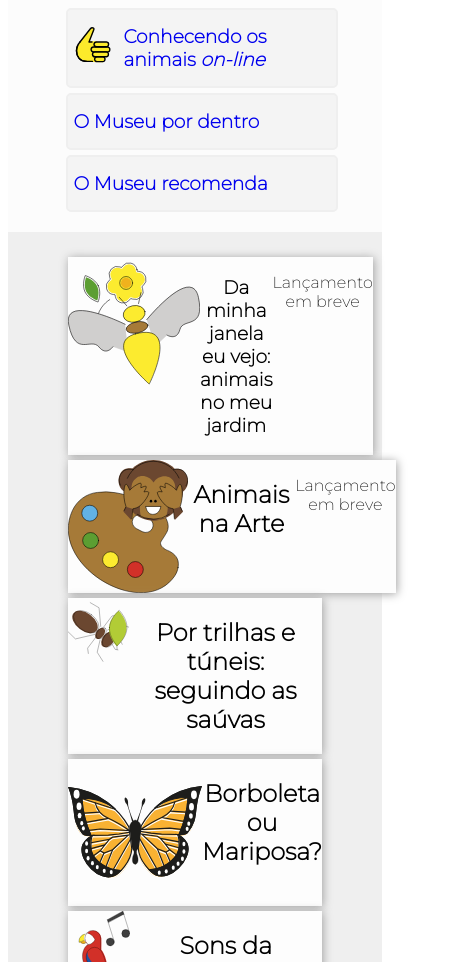
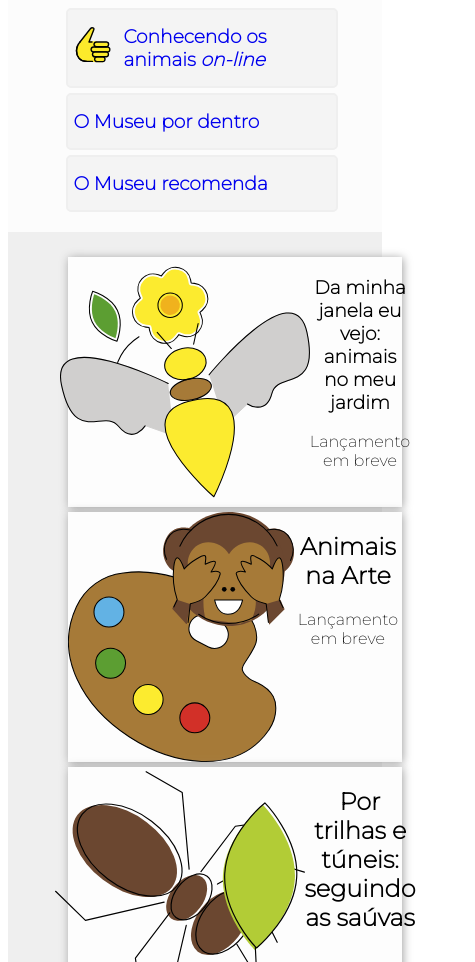
Before and after one commit to mafeels/museuvirtual, a plain HTML site: page index.html in a window 390 px wide. Shown: the part 346-1308 px from the top of the page, 475 px wide, since content can reach past the window. Drawn offline with Linux system fonts and the light colour scheme.

Commit message:
hm estilo
aaa

```diff
--- a/css/estilo.css
+++ b/css/estilo.css
@@ -348,6 +348,11 @@ a:hover {
 
 /* cards */
 
+#cardsvg{
+	width: 250px;
+	height: 250px;
+}
+
 #sauvas {
 	width:244px;
 	height:272px;
@@ -376,6 +381,11 @@ a:hover {
 #mamiferos {
 	width:264px;
 	height:267px;
+}
+
+.video{
+		width:560px;
+		height:315px;
 }
 
 @media only screen and (max-width: 800px){
@@ -411,7 +421,7 @@ a:hover {
 
 	.card {
 		width: 100%;/*300/3 = 100*/
-		height: 10%;/*400/3 = 133*/
+		height: 25%;/*400/3 = 133*/
 		margin-bottom: 0;
 		margin-top: 5px;
 		flex-direction: row;
@@ -499,6 +509,14 @@ a:hover {
 		width:132px;/*264*/
 		height:133px;
 	}
+
+
+	/*video*/
+
+	.video{
+		width:280px;
+		height:157px;
+	}
 }
 
 /**teste*/
--- a/index.html
+++ b/index.html
@@ -28,8 +28,6 @@
 <body>
 	<!--- header --->
 	<div class="container" style="background-color:#fcfcfc">
-
-
 
 		<!---- navbar horizontal mobile de botões ---->
 			<div class="butn-group hid">
@@ -137,37 +135,41 @@
 		<div class="conteudo parte" id="lista">
 
 			<a class="card" href="https://www.youtube.com/watch?v=nJtaDe6bGkU" target="_blank" id="one">
-				<img src="img/sauva.svg" id="sauvas" />
+				<img src="img/sauva.svg" id="cardsvg" />
 				<h2>Por trilhas e túneis: seguindo as saúvas</h2>
 			</a><!--  wip --->
 
 
 			<a class="card" href="https://www.youtube.com/watch?v=ryqgpA3wVMc" target="_blank" id="two">
-				<img src="img/sonsdosanimais.svg" id="sons" />
+				<img src="img/sonsdosanimais.svg" id="cardsvg" />
 				<h2>Sons da natureza</h2>
 			</a><!--  ok --->
 
 
 			<a class="card" href="https://spark.adobe.com/page/140H7Hsorkm8z/" target="_blank" id="three">
-				<img src="img/monarca.svg" id="borboleta" />
+				<img src="img/monarca.svg" id="cardsvg" />
 				<h2>Borboleta ou Mariposa?</h2>
 			</a><!--  wip --->
 
 			<a class="card" href="https://www.youtube.com/watch?v=ZYEAgiWhx24" target="_blank" id="four">
-				<img src="img/nemo.svg" id="nemo" />
+				<img src="img/nemo.svg" id="cardsvg" />
 				<h2>Procurando Nemo: Que história é essa?</h2>
 			</a><!--  wip --->
 
 			<a class="card" href="#conteudo" id="five">
-				<img src="img/animaisnojardim.svg" id="animais" />
-				<h3>Da minha janela eu vejo: animais no meu jardim</h3>
-				<p>Lançamento em breve</p>
+				<img src="img/animaisnojardim.svg" id="cardsvg" />
+				<div>
+					<h3>Da minha janela eu vejo: animais no meu jardim</h3>
+					<p>Lançamento em breve</p>
+				</div>
 			</a><!--  wip --->
 
 			<a class="card" href="https://spark.adobe.com/page/1GjOOHrSNOfNi/" target="_blank" id="six">
-				<img src="img/animaisnaarte.svg" id="mamiferos"/>
-				<h2>Animais na Arte</h2>
-				<p>Lançamento em breve</p>
+				<img src="img/animaisnaarte.svg" id="cardsvg"/>
+				<div>
+					<h2>Animais na Arte</h2>
+					<p>Lançamento em breve</p>
+				</div>
 			</a><!--  ok --->
 
 
@@ -184,7 +186,7 @@
 				<h3>Coleção Audiovisual -  Fonoteca Neotropical Jacques Vielliard</h3>
 			</div>
 
-			<iframe width="560" height="315" src="https://www.youtube.com/embed/ZfBGtZ1Rdec" frameborder="0" allow="accelerometer; autoplay; encrypted-media; gyroscope; picture-in-picture" allowfullscreen></iframe>
+			<iframe class="video" src="https://www.youtube.com/embed/ZfBGtZ1Rdec" frameborder="0" allow="accelerometer; autoplay; encrypted-media; gyroscope; picture-in-picture" allowfullscreen></iframe>
 
 			<a class="card-1" href="https://www.youtube.com/watch?v=I7bThJp4eKU&list=PLRsWEAqqh1EZmIywQQVQUjFyiOyDEncRr" target="_blank">Ir para a playlist</a>
 		</div>
@@ -199,7 +201,7 @@
 				<h3>Canal Darwiniando - vida e obra de Charles Darwin</h3>
 			</div>
 
-			<iframe width="560" height="315" src="https://www.youtube.com/embed/j_i6v10yYxc" frameborder="0" allow="accelerometer; autoplay; encrypted-media; gyroscope; picture-in-picture" allowfullscreen></iframe>
+			<iframe class="video" src="https://www.youtube.com/embed/j_i6v10yYxc" frameborder="0" allow="accelerometer; autoplay; encrypted-media; gyroscope; picture-in-picture" allowfullscreen></iframe>
 
 			<a class="card-1" href="https://www.youtube.com/channel/UCrVvoDM9zK0g8cqIWb0Jg2g/featured" target="_blank">Ir para o canal do youtube</a>
 		</div>
```
